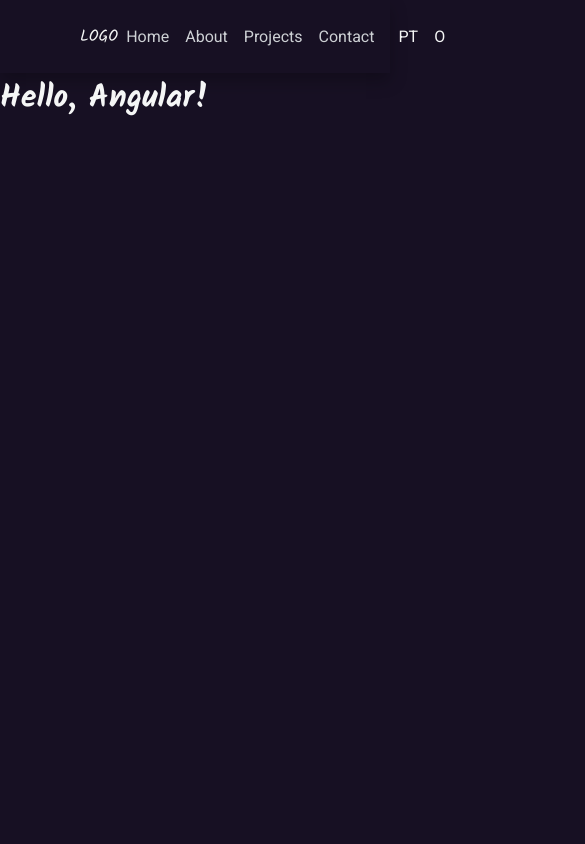
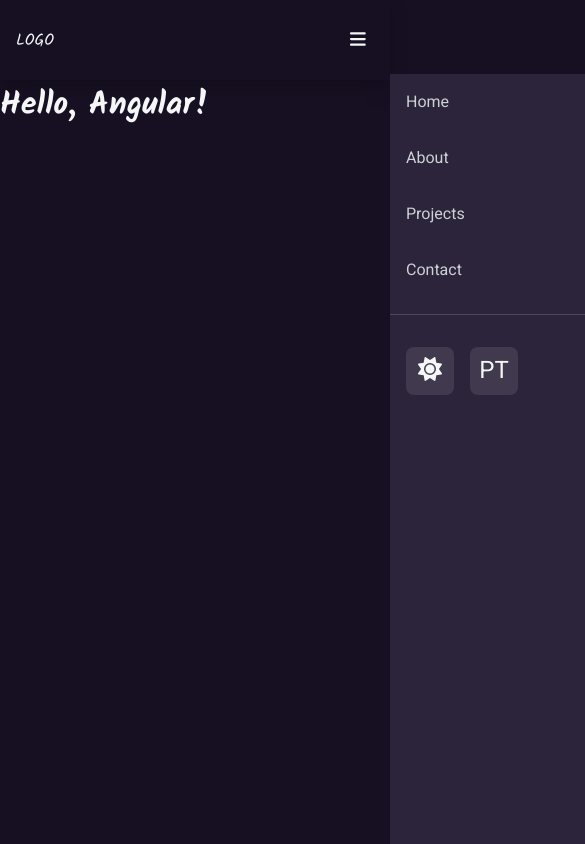
Before and after one commit to Player35Oficial/angular-strategic-portfolio, an Angular app: page / in a window 390 px wide. Shown: the top 844 px of the page, 585 px wide, since content can reach past the window. Built offline with nearby package versions, Linux system fonts and the light colour scheme.

Commit message:
add header

```diff
--- a/src/app/app.component.html
+++ b/src/app/app.component.html
@@ -1,7 +1,7 @@
 <header class="header">
   <div class="log hs">LOGO</div>
-  <div class="header-components">
-    <nav class="nav">
+  <div class="header-components desktop">
+    <nav class="nav-desktop-menu">
       <a href="#" class="menu-item">Home</a>
       <a href="#" class="menu-item">About</a>
       <a href="#" class="menu-item">Projects</a>
@@ -9,7 +9,35 @@
     </nav>
     <div class="actions">
       <div>PT</div>
-      <div>O</div>
+      <div><fa-icon [icon]="sunIcon"></fa-icon></div>
+    </div>
+  </div>
+  <button
+    class="mobile-toggle"
+    [@fadeInOut]="isMenuOpen ? 'open' : 'closed'"
+    (click)="toggleMenu()"
+  >
+    <fa-icon [icon]="burgerIcon"></fa-icon>
+  </button>
+  <div class="header-components mobile">
+    <nav class="nav-mobile-menu">
+      <a href="#" class="menu-item">Home</a>
+      <a href="#" class="menu-item">About</a>
+      <a href="#" class="menu-item">Projects</a>
+      <a href="#" class="menu-item">Contact</a>
+    </nav>
+    <div class="divider"></div>
+    <div class="actions">
+      <app-button
+        color="secondary surface-2"
+        [buttonIcon]="sunIcon"
+        typeButton="icon"
+      ></app-button>
+      <app-button
+        color="secondary surface-2"
+        buttonLabel="PT"
+        typeButton="icon"
+      ></app-button>
     </div>
   </div>
 </header>
--- a/src/app/app.component.ts
+++ b/src/app/app.component.ts
@@ -1,12 +1,24 @@
-import { faLongArrowRight } from '@fortawesome/free-solid-svg-icons';
+import { faBars, faSun, faXmark } from '@fortawesome/free-solid-svg-icons';
 import { Component } from '@angular/core';
+import { fadeInOutAnimation } from './shared/icon-animations';
 
 @Component({
   selector: 'app-root',
   templateUrl: './app.component.html',
   styleUrls: ['./app.component.scss'],
+  animations: [fadeInOutAnimation],
 })
 export class AppComponent {
   title = 'angular-strategic-portfolio';
-  longArrowRight = faLongArrowRight;
+  isMenuOpen: boolean = false;
+  sunIcon = faSun;
+  burgerIcon = this.isMenuOpen ? faXmark : faBars;
+
+  toggleMenu() {
+    let menu = document.querySelector('.header-components.mobile');
+    menu!.classList.toggle('open');
+    this.isMenuOpen = !this.isMenuOpen;
+
+    this.burgerIcon = this.isMenuOpen ? faXmark : faBars;
+  }
 }
--- a/src/app/components/button/button.component.html
+++ b/src/app/components/button/button.component.html
@@ -1,4 +1,4 @@
 <button class="{{ color }} {{ typeButton }}-btn">
   {{ buttonLabel }}
-  <fa-icon [icon]="buttonIcon"> </fa-icon>
+  <fa-icon *ngIf="buttonIcon" [icon]="buttonIcon"> </fa-icon>
 </button>
--- a/src/app/components/button/button.component.scss
+++ b/src/app/components/button/button.component.scss
@@ -1,4 +1,4 @@
-@import '/src/styles.scss';
+@import "/src/styles.scss";
 
 button {
   color: $text-primary;
@@ -26,8 +26,8 @@ button {
   background-color: $button-primary-default;
 
   &:hover {
-      background-color: $button-primary-hover;
-    }
+    background-color: $button-primary-hover;
+  }
 }
 
 .secondary {
@@ -40,6 +40,14 @@ button {
   &.surface {
     background-color: $surface-background;
   }
+
+  &.surface-2 {
+    background-color: $surface-secondary;
+
+    &:hover {
+      background-color: $surface-tertiary;
+    }
+  }
 }
 
 .icon-btn {
--- /dev/null
+++ b/src/app/shared/icon-animations.ts
@@ -0,0 +1,12 @@
+import {
+  trigger,
+  state,
+  style,
+  animate,
+  transition,
+} from '@angular/animations';
+
+export const fadeInOutAnimation = trigger('fadeInOut', [
+  state('void', style({ opacity: 0 })),
+  transition(':enter, :leave', [animate('300ms ease-in-out')]),
+]);
--- a/src/styles.scss
+++ b/src/styles.scss
@@ -1,6 +1,6 @@
 /* You can add global styles to this file, and also import other style files */
-@import 'app/styles/variables';
-@import 'app/styles/tipography';
+@import "app/styles/variables";
+@import "app/styles/tipography";
 
 * {
   font-family: $body-font-family;
@@ -12,6 +12,7 @@
 body {
   background-color: $surface-background;
   color: $text-primary;
+  overflow-x: hidden;
 }
 
 fa-icon {
@@ -39,6 +40,10 @@ fa-icon {
   }
 }
 
+.blur {
+  filter: blur(8px);
+}
+
 // HEADER
 .header {
   box-shadow: 0px 8px 16px 0px rgba(0, 0, 0, 0.25);
@@ -56,4 +61,78 @@ fa-icon {
       gap: 1rem;
     }
   }
+
+  button {
+    background-color: transparent;
+    color: $text-primary;
+    border-style: none;
+    font-size: 1.125rem;
+    height: 32px;
+    width: 32px;
+    border-radius: 0.5rem;
+    transition: background 0.2s;
+
+    &:hover {
+      cursor: pointer;
+      background-color: $surface-secondary;
+    }
+  }
 }
+
+.header-components.mobile,
+.mobile-toggle {
+  display: none;
+}
+
+// RESPONSIVE HEADER
+@media (max-width: 768px) {
+  .header {
+    padding: 1.5rem 1rem;
+  }
+
+  .header-components.desktop {
+    display: none;
+  }
+
+  .mobile-toggle {
+    display: block;
+  }
+
+  .header-components.mobile {
+    display: flex;
+    flex-direction: column;
+    position: absolute;
+    top: 74px;
+    right: 0;
+    background-color: $surface-primary;
+    height: calc(100% - 74px);
+    width: 280px;
+    transform: translateX(280px);
+    transition: transform 0.3s ease-in-out;
+    z-index: 1000;
+
+    .nav-mobile-menu {
+      display: flex;
+      flex-direction: column;
+      padding: 0 1rem;
+
+      .menu-item {
+        padding: 1rem 0;
+      }
+    }
+
+    .divider {
+      height: 1px;
+      border-top: 1px solid $surface-tertiary;
+      padding: 0 1rem;
+    }
+
+    .actions {
+      padding: 1rem;
+    }
+  }
+
+  .header-components.mobile.open {
+    transform: translateX(0);
+  }
+}
```
Also changed, not shown: src/app/app.module.ts (+6 -8 lines), src/assets/telecommuting-animate.svg (added).
